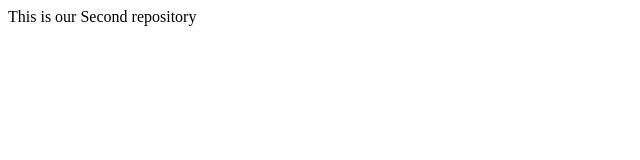
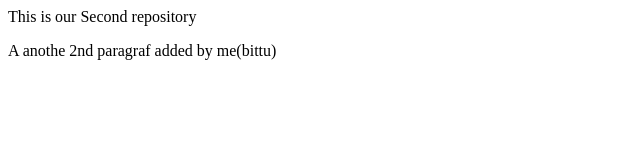
Before and after one commit to Bhopendra-sahu/Secondrepo, a plain HTML site: page index.html in a window 1280 px wide. Shown: the whole page, without its empty margins (0-640 px from the left). Drawn offline with Linux system fonts and the light colour scheme.

Commit message:
add new paragraph

```diff
--- a/index.html
+++ b/index.html
@@ -1 +1,2 @@
 <p>This is our Second repository</p>
+<p>A anothe 2nd paragraf added by me(bittu)</p>
```
